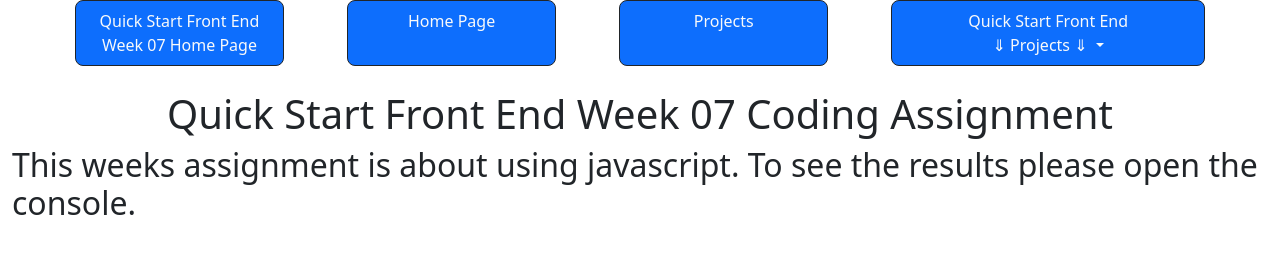
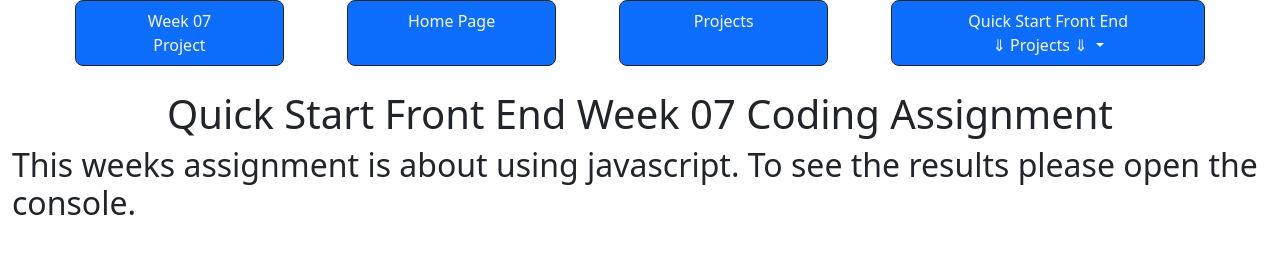
Before and after one commit to blburgen/QuickStartFE07, a plain HTML site: page index.html in a window 1280 px wide. Drawn offline with nearby package versions, Linux system fonts and the light colour scheme.

Commit message:
updates links

```diff
--- a/index.html
+++ b/index.html
@@ -12,7 +12,7 @@
 <body>
     <div class="container-fluid navbar-expand-md text-light">
         <nav class="navbar-nav d-flex justify-content-evenly">
-            <a class="text-center bg-primary nav-link col-md-2 col-12 border border-dark rounded-3 active" href=".\">Quick Start Front End <br>Week 07 Home Page</a>
+            <a class="text-center bg-primary nav-link col-md-2 col-12 border border-dark rounded-3 active" href=".\">Week 07 <br>Project</a>
             <a class="text-center bg-primary nav-link col-md-2 col-12 border border-dark rounded-3" href="https://blburgen.github.io/">Home Page</a>
             <a class="text-center bg-primary nav-link col-md-2 col-12 border border-dark rounded-3" href="https://blburgen.github.io/Projects/">Projects</a>
             <ul class="navbar-nav col-md-3 col-12">
```
